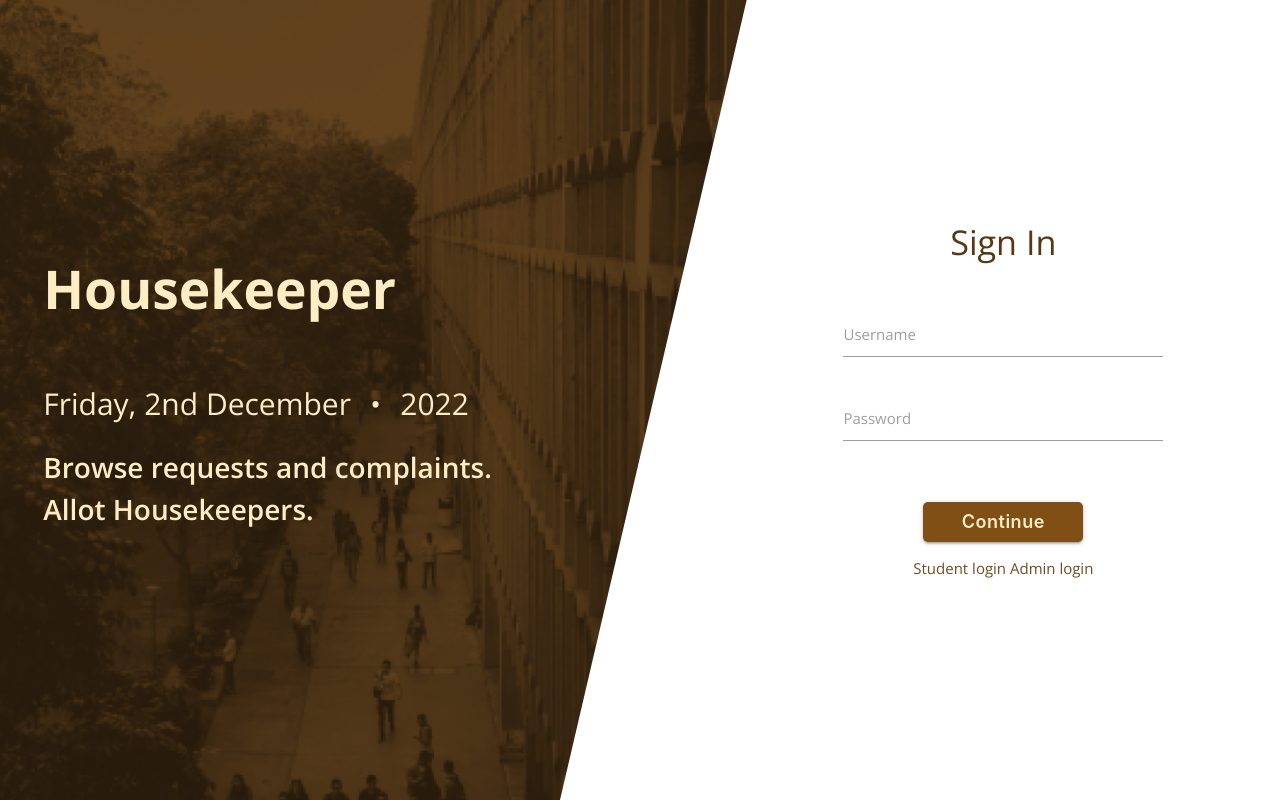
After one commit to sudhanshuL/AIP-Scheduler, a PHP site: page /teacher.php in a window 1280 px wide. The commit adds this page. Run offline with PHP 8.4, Linux system fonts and the light colour scheme.

Commit message:
Add files via upload

```diff
--- a/allothandler.php
+++ b/allothandler.php
@@ -66,8 +66,9 @@ if (isset($_POST['regSubmit']) && isset($_SESSION['username'])) {
     echo $row['time'];
     $save = $row['name'];
     $save1 = $row["time"] - 1;
+    $save2=$row['password'];
     $res=mysqli_query($db,"DELETE FROM teachers WHERE name='$save' ");
-    $reg_query = "Insert into teachers (name,time) values ('$save', '$save1')";
+    $reg_query = "Insert into teachers (name,time,password) values ('$save', '$save1','$save2')";
     $reg_result = mysqli_query($db, $reg_query);
     // $save2=$row["time"];
     // echo $save1;
--- a/alogin.php
+++ b/alogin.php
@@ -90,7 +90,8 @@ if(isset($_POST['adminLogin'])){
               </div>
               <button type="submit" name="adminLogin" class="waves-effect waves-light btn">Continue</button>
             </form>
-            <a class="link" href="login.php">or Student login</a>
+            <a class="link" href="login.php">Student login</a>
+            <a class="link" href="teacher.php">Teacher login</a>
           </div>
         </div>
       </div>
--- a/login.php
+++ b/login.php
@@ -88,7 +88,8 @@ if(isset($_POST['studentLogin'])){
               </div>
               <button name="studentLogin" type="submit" class="waves-effect waves-light btn">Continue</button>
             </form>
-            <a class="link" href="alogin.php">or Admin login</a>
+            <a class="link" href="alogin.php">Admin login</a>
+            <a class="link" href="teacher.php">Teacher login</a>
           </div>
         </div>
       </div>
--- /dev/null
+++ b/teacher.php
@@ -0,0 +1,105 @@
+<?php
+$errors = array();
+session_start();
+$err='';
+require("db.php");
+
+if(isset($_POST['teacherLogin'])){
+  $adminUsername = mysqli_real_escape_string($db, $_POST['adminUsername']);
+  $adminPassword = mysqli_real_escape_string($db, $_POST['adminPassword']);
+     echo 'dasdasdadsads';
+    $res=mysqli_query($db,"select * from teachers where name='$adminUsername'");
+    $check=mysqli_num_rows($res);
+    if($check>0){
+      $row=mysqli_fetch_assoc($res);
+      $dbpassword=$row['password'];
+
+          if($password=$dbpassword){
+                  $box=$_SESSION['username'] = $adminUsername;
+                    setcookie('uname',$box,time()+(48*60*60));
+                    header("location:showteacher.php");
+            $arr=array('Status'=>'Login Success','Success Message'=>'Login Successfuly, Please Wait to Redirect....');
+          }
+          else{
+            $arr=array('Status'=>'Login Failed','Error Message'=>'Please enter correct password');
+        }
+
+    }
+    else{
+      $arr=array('Status'=>'Login Failed','Error Message'=>'Please enter correct Roll no');
+    }
+
+  }
+ ?>
+<!DOCTYPE html>
+<html lang="en">
+<head>
+  <meta charset="UTF-8">
+  <meta name="viewport" content="width=device-width, initial-scale=1.0">
+  <meta http-equiv="X-UA-Compatible" content="ie=edge">
+  <title>Housekeeper Admin Login</title>
+
+  <!-- Compiled and minified CSS -->
+  <link rel="stylesheet" href="https://cdnjs.cloudflare.com/ajax/libs/materialize/1.0.0/css/materialize.min.css">
+  <link href="https://fonts.googleapis.com/css?family=Open+Sans:400,600,700,800" rel="stylesheet">
+
+  <!-- Custom Style -->
+  <link rel="stylesheet" href="assets/css/main.min.css">
+
+  <link rel="apple-touch-icon" sizes="180x180" href="favicon/apple-touch-icon.png">
+  <link rel="icon" type="image/png" sizes="32x32" href="favicon/favicon-32x32.png">
+  <link rel="icon" type="image/png" sizes="16x16" href="favicon/favicon-16x16.png">
+  <link rel="manifest" href="favicon/site.webmanifest">
+</head>
+<body>
+  <header>
+    <div class="row parent-row">
+      <!-- Image -->
+      <div class="col s1 l7 hide-on-med-and-down">
+        <div class="flex-v-center">
+          <h2>Housekeeper</h2>
+          <p>
+            <span id="day_today"></span>
+            <span id="date_today"></span>
+            <span id="month_today"></span>
+            <span id="circle">.</span>
+            <span id="year_today"></span>
+          </p>
+          <p class="support-text">Browse requests and complaints. <br>Allot Housekeepers.</p>
+        </div>
+      </div>
+      <!-- Form -->
+      <div class="col s12 l5">
+        <div class="center-align form-align">
+          <h4>Sign In</h4>
+          <p class="hide-on-large-only">Browse student requests and complaints. Allot Housekeepers.</p>
+          <div class="row">
+            <form action="" method="POST" autocomplete="off" class="col s12">
+              <?php include("errors.php") ?>
+              <div class="row flex-h-center mb-0">
+                <div class="input-field col s8">
+                  <input type="text" name="adminUsername" id="rollnumber" class="validate" required>
+                  <label for="rollnumber">Username</label>
+                </div>
+              </div>
+              <div class="row flex-h-center">
+                <div class="input-field col s8">
+                  <input type="password" name="adminPassword" id="password" class="validate" required>
+                  <label for="password">Password</label>
+                </div>
+              </div>
+              <button type="submit" name="teacherLogin" class="waves-effect waves-light btn">Continue</button>
+            </form>
+            <a class="link" href="login.php">Student login</a>
+            <a class="link" href="alogin.php">Admin login</a>
+          </div>
+        </div>
+      </div>
+    </div>
+
+  </header>
+    <!-- Compiled and minified JavaScript -->
+    <script src="https://cdnjs.cloudflare.com/ajax/libs/materialize/1.0.0/js/materialize.min.js"></script>
+    <script src="assets/js/main.js"></script>
+</body>
+</html>
```
Also changed, not shown: registerworker.php (+8 -1 lines), showteacher.php (added, +203 -0 lines), delete.php (line endings or trailing spaces), deletet.php (line endings or trailing spaces), update.php (line endings or trailing spaces).
